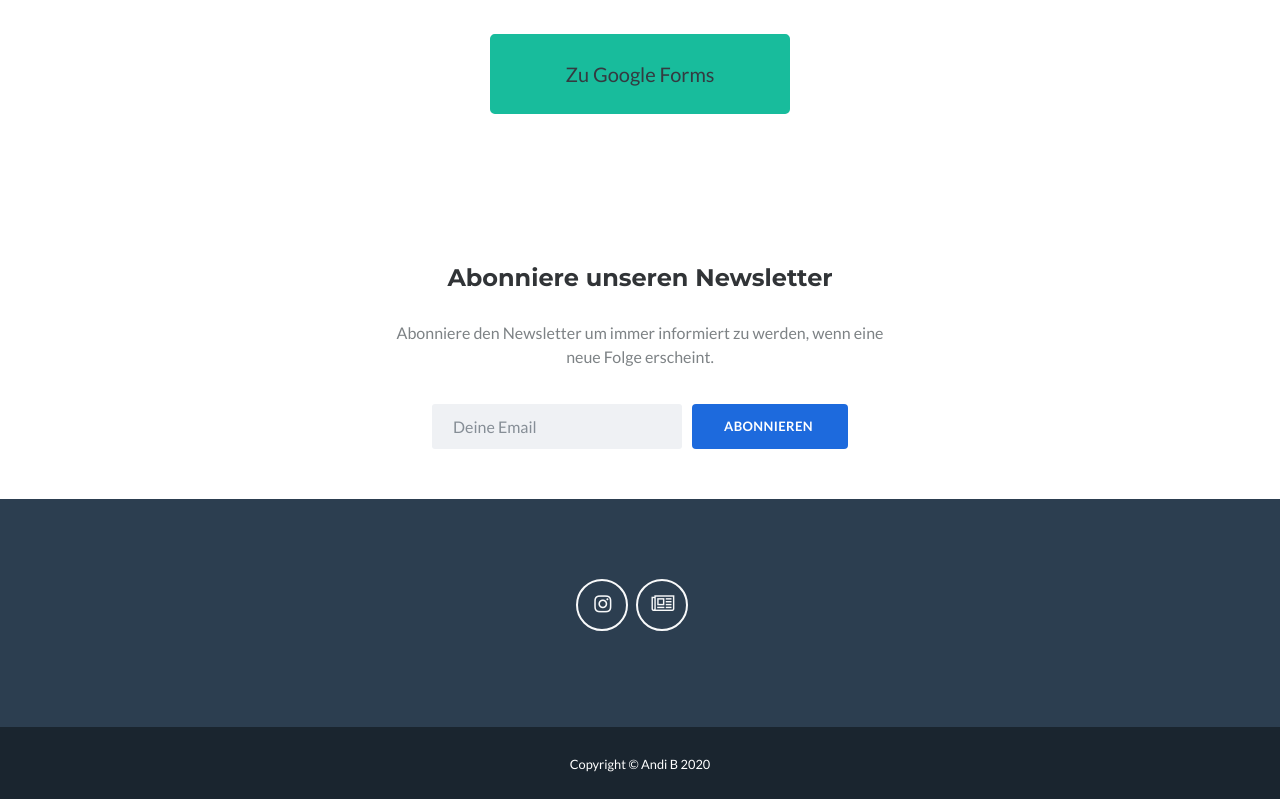
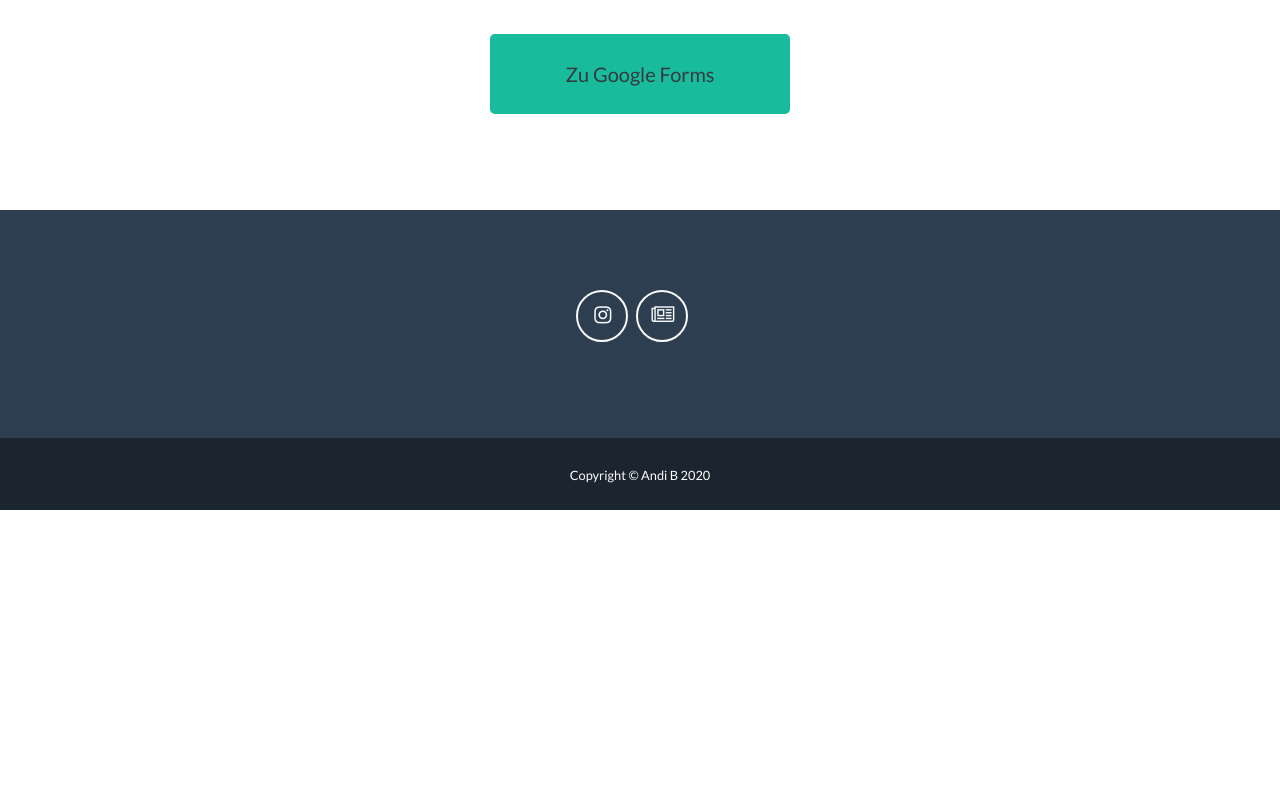
Before and after one commit to andibde/podcast, a plain HTML site: page index.html in a window 1280 px wide. Shown: the part 2198-2997 px from the top of the page. After the commit the page ends 2708 px from the top, so only its background shows below. Drawn offline with nearby package versions, Linux system fonts and the light colour scheme.

Commit message:
Update index.html

```diff
--- a/index.html
+++ b/index.html
@@ -54,18 +54,7 @@
             <hr class="star-dark mb-5"><a class="btn btn-primary btn-lg text-capitalize text-center text-dark d-flex float-none flex-row justify-content-center align-items-center align-self-center mx-auto" role="button" style="text-align: center;padding: 6px 12px;width: 300px;height: 80px;"
                 href="https://forms.gle/vjiCZWZGqGVLSuST8">Zu Google Forms</a></div>
     </section>
-    <div class="newsletter-subscribe">
-        <div class="container">
-            <div class="intro">
-                <h2 class="text-center">Abonniere unseren Newsletter</h2>
-                <p class="text-center">Abonniere den Newsletter um immer informiert zu werden, wenn eine neue Folge erscheint.</p>
-            </div>
-            <form class="form-inline" method="post">
-                <div class="form-group"><input class="form-control" type="email" name="email" placeholder="Deine Email"></div>
-                <div class="form-group"><button class="btn btn-primary" type="submit">Abonnieren&nbsp;</button></div>
-            </form>
-        </div>
-    </div>
+
     <footer class="footer text-center">
         <ul class="list-inline d-flex justify-content-center align-items-center">
             <li class="list-inline-item"><a class="btn btn-outline-light btn-social text-center rounded-circle" role="button" href="#"><i class="fa fa-instagram fa-fw"></i></a></li>
```
